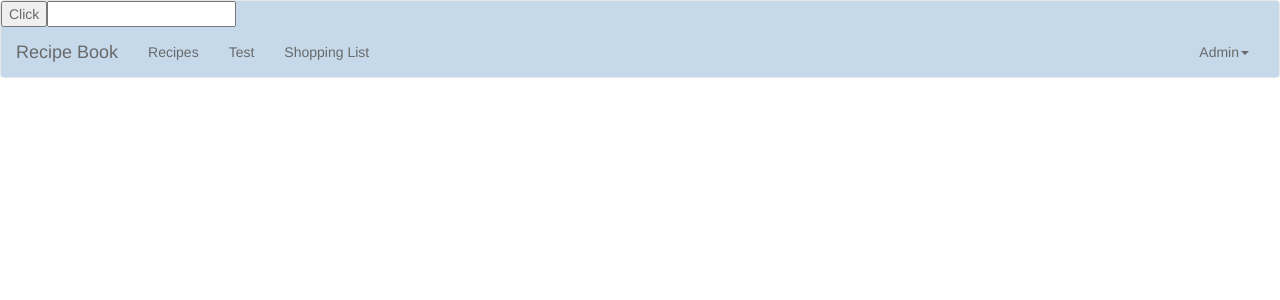
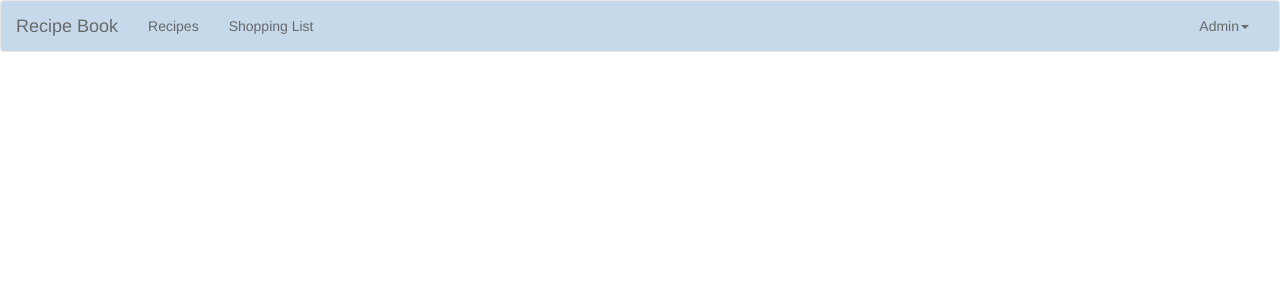
Before and after one commit to js-gibsonplu/shopping-list, an Angular app: page / in a window 1280 px wide. Shown: the top 300 px of the page. Built offline with nearby package versions, Linux system fonts and the light colour scheme.

Commit message:
removed unnecessary testing code & partially updated navigation

```diff
--- a/src/app/app.component.html
+++ b/src/app/app.component.html
@@ -1,9 +1,10 @@
-<app-header (serverCreated)="onServerAdded()">Test</app-header>
+<!-- * The content passed between the app-header tags will be projected into the header component via <ng-content> -->
+<app-header (shoppingPageActive)="showShoppingPage()">Test</app-header>
 <div class="container">
   <div class="row">
     <div class="col-md-12">
       <app-recipes *ngIf="recipesPageActive" (recipesPageActive)="(true)"></app-recipes>
-      <app-shopping-list (shoppingPageActive)="(true)" *ngIf="shoppingPageActive"></app-shopping-list>
+      <app-shopping-list  *ngIf="shoppingPageActive == true"></app-shopping-list>
     </div>
   </div>
 </div>
--- a/src/app/app.component.ts
+++ b/src/app/app.component.ts
@@ -8,14 +8,14 @@ import { Component, Input, Output } from '@angular/core';
 export class AppComponent {
   title = 'shopping-list';
   @Output() recipesPageActive: boolean;
-  @Output() shoppingPageActive: boolean;
+  shoppingPageActive = false;
 
   onServerAdded(data) {
     // console.log(`This is from app-component: ${data}`);
     console.log(`the app-component says 12 + 12 =`, 12 + 12);
   }
 
-  onShoppingPageActive() {
+  showShoppingPage() {
     this.shoppingPageActive = true;
   }
 }
--- a/src/app/components/header/header.component.html
+++ b/src/app/components/header/header.component.html
@@ -1,7 +1,4 @@
 <nav class="navbar navbar-default" style="background-color: rgb(197, 217, 235)">
-  <button (click)="onAddServer(testButton.value)">Click</button>
-  <input #testButton type="text" />
-
   <div class="container-fluid">
     <div class="navbar-header">
       <button type="button" class="navbar-toggle" (click)="collapsed = !collapsed">
@@ -13,10 +10,10 @@
       <ul class="nav navbar-nav">
         <li (click)="onActivateRecipes()"><a href="#">Recipes</a></li>
         <!-- *ng-content can be used to display anything between the open/close tags of where this component is used (in its parent component) -->
-        <li (click)="onActivateShopping()">
+        <!-- <li>
           <a href="#"><ng-content></ng-content></a>
-        </li>
-        <li><a href="#">Shopping List</a></li>
+        </li> -->
+        <li (click)="onActivateShopping()"><a href="#">Shopping List</a></li>
       </ul>
       <ul class="nav navbar-nav navbar-right">
         <li class="dropdown">
--- a/src/app/components/header/header.component.ts
+++ b/src/app/components/header/header.component.ts
@@ -24,10 +24,4 @@ export class HeaderComponent implements OnInit {
   onActivateShopping() {
     this.shoppingPageActive.emit();
   }
-
-  onAddServer() {
-    // this.serverCreated.emit();
-    // console.log(`this is from header: ${data}`);
-    console.log(this.testButton.nativeElement.value);
-  }
 }
```
